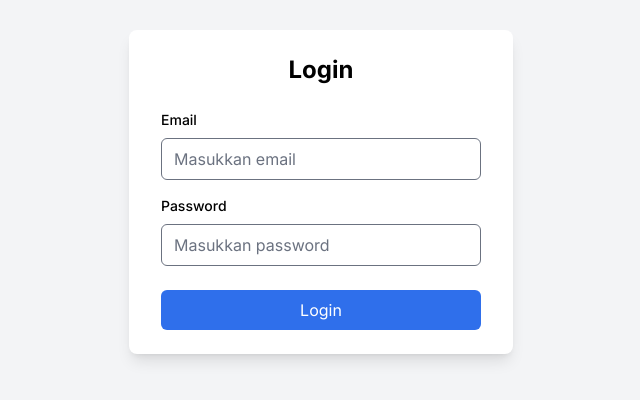
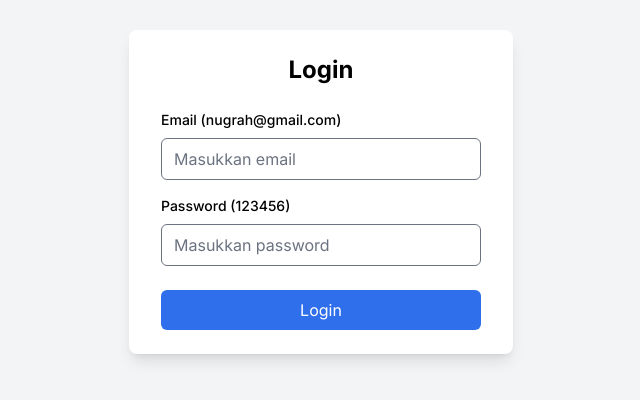
Before and after one commit to nugrahn0123/nextjs-dashboard-course-105841106723, a Next.js app: page /login in a window 1280 px wide. Shown: the part 208-608 px from the top of the page, without its empty margins (319-959 px from the left). Built offline with nearby package versions, Linux system fonts and the light colour scheme; a web font is replaced by a local one.

Commit message:
fix update

```diff
--- a/app/login/page.tsx
+++ b/app/login/page.tsx
@@ -37,7 +37,7 @@ export default function LoginPage() {
       >
         <h2 className="text-2xl font-bold text-center mb-6">Login</h2>
 
-        <label className="block mb-2 text-sm font-medium">Email</label>
+        <label className="block mb-2 text-sm font-medium">Email (nugrah@gmail.com)</label>
         <input
           type="email"
           value={email}
@@ -47,7 +47,7 @@ export default function LoginPage() {
           required
         />
 
-        <label className="block mt-4 mb-2 text-sm font-medium">Password</label>
+        <label className="block mt-4 mb-2 text-sm font-medium">Password (123456)</label>
         <input
           type="password"
           value={password}
```
